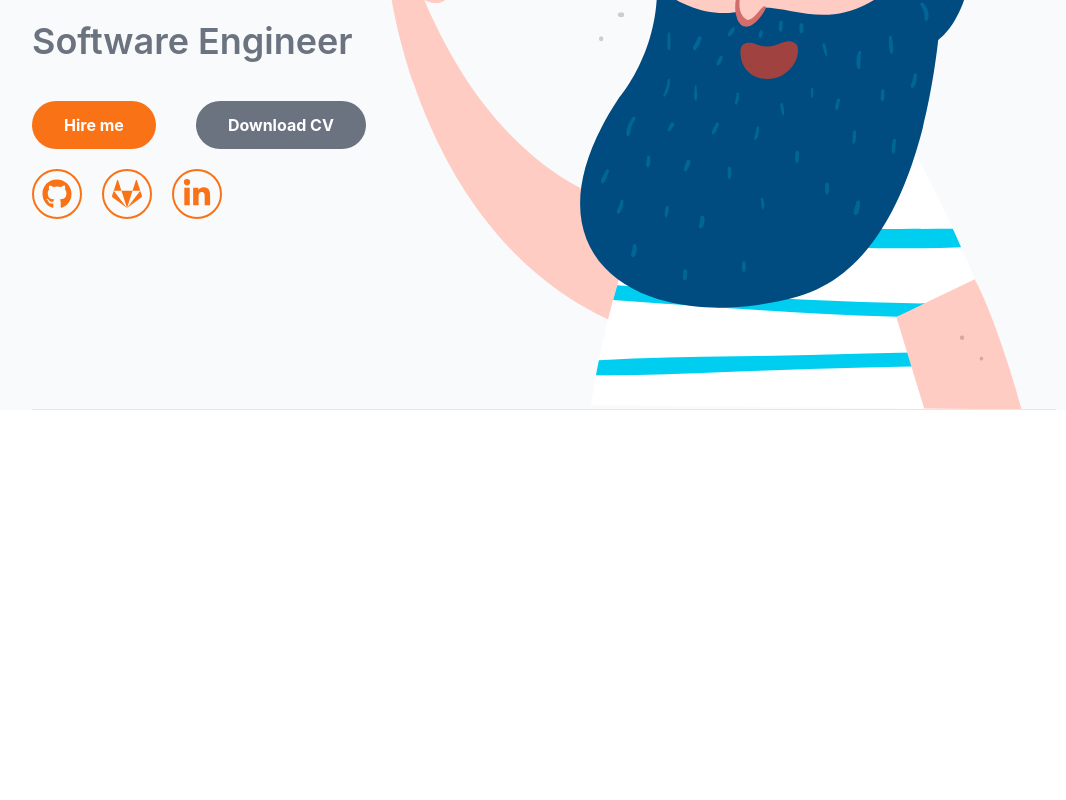
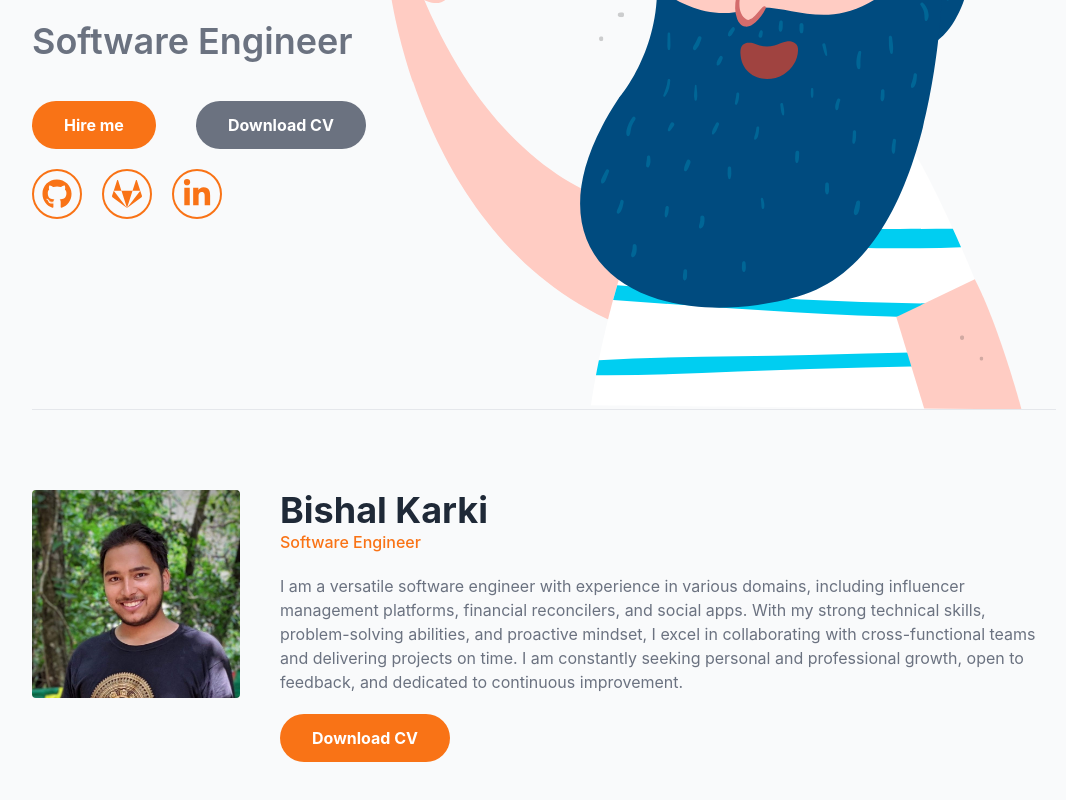
Before and after one commit to K-Bishall/portfolio, a React (Vite) app: page / in a window 1280 px wide. Shown: the part 382-1182 px from the top of the page, without its empty margins (96-1162 px from the left). Before the commit the page ends 800 px from the top, so only its background shows below. Built offline with nearby package versions, Linux system fonts and the light colour scheme.

Commit message:
Add about

```diff
--- a/index.html
+++ b/index.html
@@ -6,7 +6,7 @@
     <title>Bishal Karki</title>
   </head>
   <body>
-    <div id="root"></div>
+    <div id="home"></div>
     <script type="module" src="./src/main.tsx"></script>
   </body>
 </html>
--- a/src/App.tsx
+++ b/src/App.tsx
@@ -1,13 +1,15 @@
 import './App.css'
 import Navbar from './sections/Navbar.js'
 import Intro from './sections/Intro.js'
+import About from './sections/About.js'
 
 function App() {
   return (
     <>
       <Navbar />
-      <div className='px-32 bg-gray-50'>
+      <div className='px-32 bg-gray-50 text-gray-500'>
         <Intro />
+        <About />
       </div>
     </>
   )
--- a/src/main.tsx
+++ b/src/main.tsx
@@ -3,7 +3,7 @@ import ReactDOM from 'react-dom/client'
 import App from './App.tsx'
 import './index.css'
 
-ReactDOM.createRoot(document.getElementById('root') as HTMLElement).render(
+ReactDOM.createRoot(document.getElementById('home') as HTMLElement).render(
   <React.StrictMode>
     <App />
   </React.StrictMode>,
--- /dev/null
+++ b/src/sections/About.tsx
@@ -0,0 +1,27 @@
+import { ReactElement } from 'react'
+import photo from '../assets/photo.jpg'
+
+const About = (): ReactElement => {
+  return (
+    <div id='about' className='py-20 flex gap-10'>
+      <img src={photo} alt='Photo' className='w-52 h-52 rounded' />
+      <div>
+        <p className='text-4xl font-bold text-gray-800'>Bishal Karki</p>
+        <p className='font-medium text-orange-500'>Software Engineer</p>
+        <p className='py-5'>
+          I am a versatile software engineer with experience in various domains, including
+          influencer management platforms, financial reconcilers, and social apps. With my strong
+          technical skills, problem-solving abilities, and proactive mindset, I excel in
+          collaborating with cross-functional teams and delivering projects on time. I am constantly
+          seeking personal and professional growth, open to feedback, and dedicated to continuous
+          improvement.
+        </p>
+        <button className='bg-orange-500 py-3 px-8 rounded-full text-white font-bold'>
+          Download CV
+        </button>
+      </div>
+    </div>
+  )
+}
+
+export default About
--- a/src/sections/Intro.tsx
+++ b/src/sections/Intro.tsx
@@ -24,7 +24,6 @@ const Intro = (): ReactElement => {
 
   return (
     <div
-      id='home'
       className='bg-contain bg-no-repeat bg-right border-b flex flex-col justify-center gap-5 text-gray-500'
       style={{ height: '90vh', backgroundImage: `url(${man})` }}
     >
--- a/src/sections/Navbar.tsx
+++ b/src/sections/Navbar.tsx
@@ -1,4 +1,4 @@
-import { ReactElement, useMemo, useState } from 'react'
+import { ReactElement, useEffect, useMemo, useState } from 'react'
 
 const Navbar = (): ReactElement => {
   const [currentItem, setCurrentItem] = useState('home')
@@ -12,6 +12,13 @@ const Navbar = (): ReactElement => {
     }),
     [],
   )
+
+  useEffect(() => {
+    const anchorEl = document.getElementById(currentItem)
+    if (anchorEl) {
+      anchorEl.scrollIntoView({ block: 'start', behavior: 'smooth' })
+    }
+  }, [currentItem])
 
   return (
     <nav className='bg-gray-50 w-full flex gap-10 justify-end items-center py-6 px-32 sticky top-0 z-50'>
```
Also changed, not shown: src/assets/photo.jpg (added).
